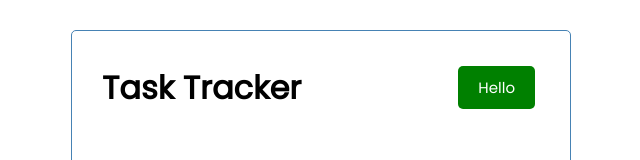
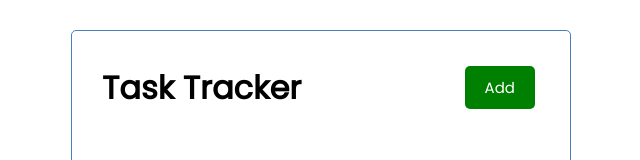
Before and after one commit to mauger1998/react-task-tracker, a React (Create React App) app: page / in a window 1280 px wide. Shown: the top 160 px of the page, without its empty margins (319-959 px from the left). Built offline with nearby package versions, Linux system fonts and the light colour scheme.

Commit message:
Change button text back to add

```diff
--- a/src/components/Header.js
+++ b/src/components/Header.js
@@ -5,7 +5,7 @@ const Header = ({title}) => {
   return (
     <header className="header">
       <h1>{title}</h1>
-      <Button color="green" text="Hello" />
+      <Button color="green" text="Add" />
 
     </header>
   )
```
